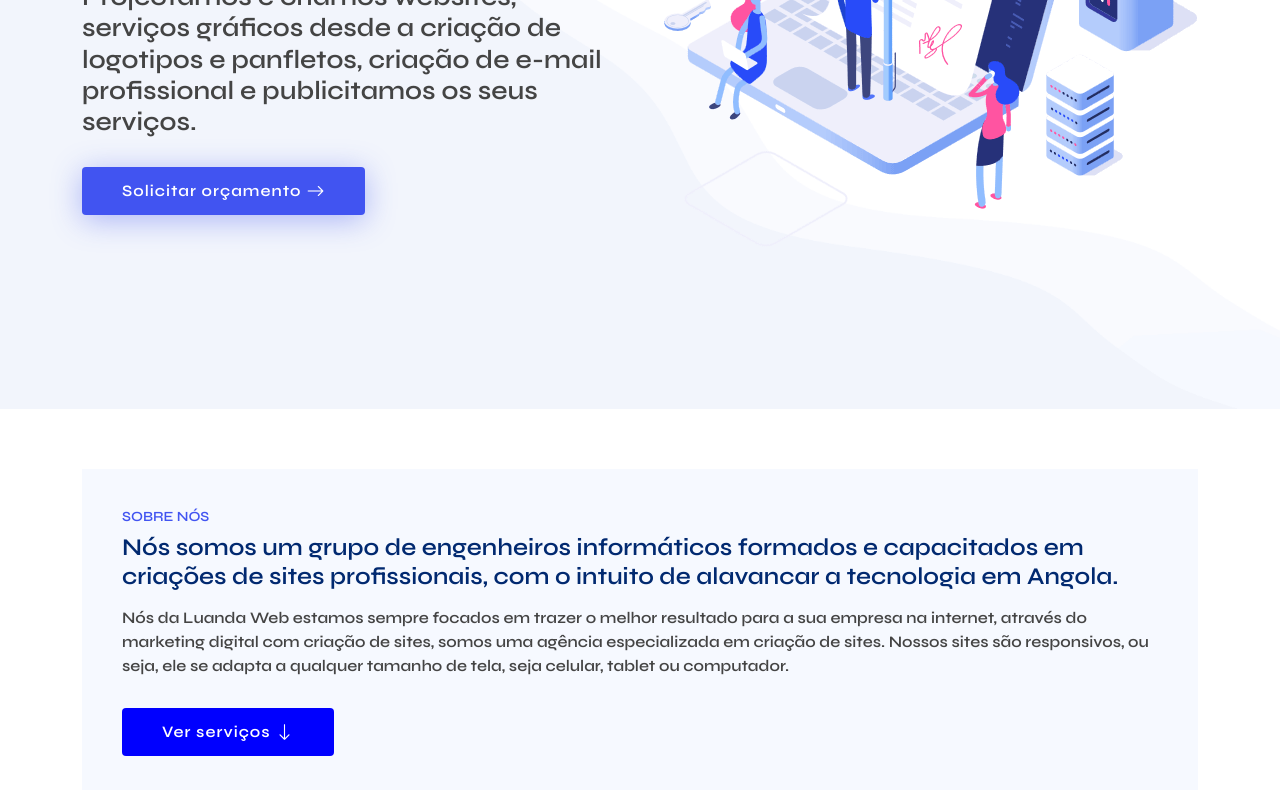
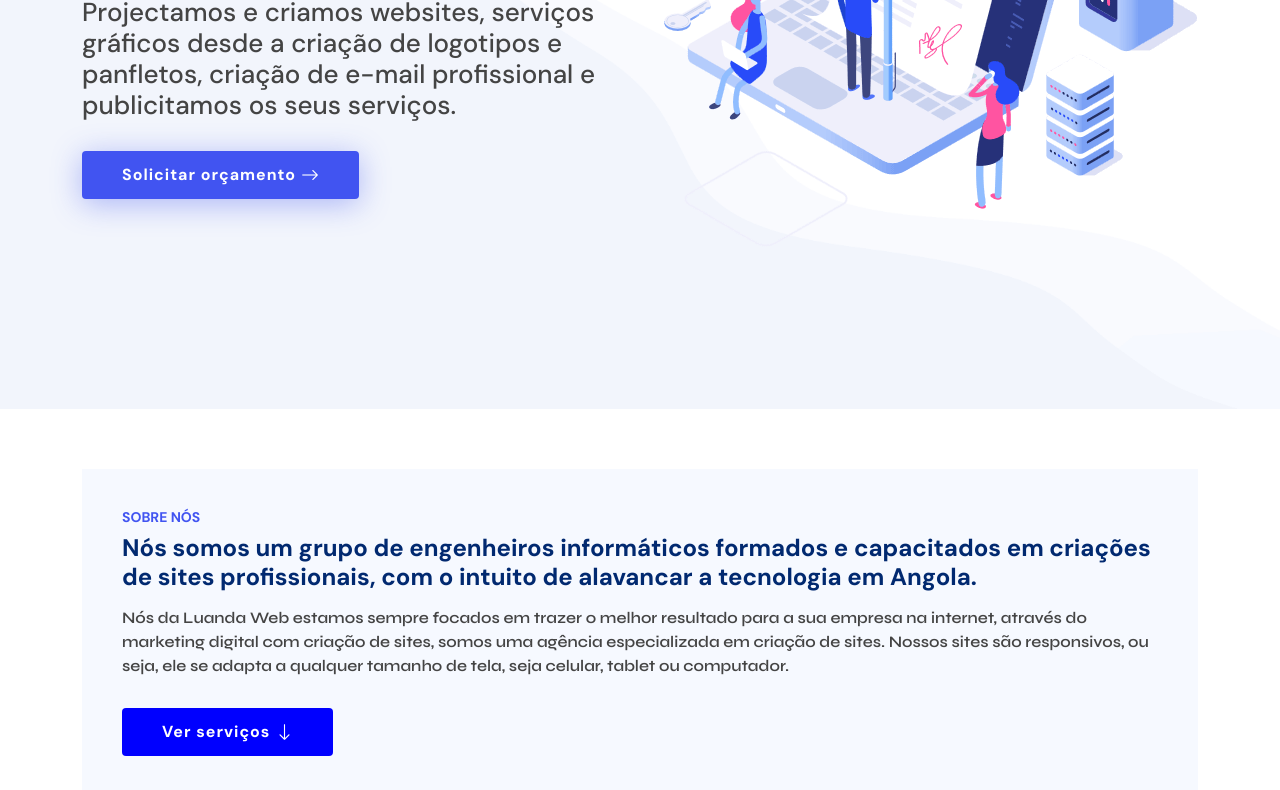
Before and after one commit to luandaweboficial/inicio, a plain HTML site: page index.html in a window 1280 px wide. Shown: the part 391-1181 px from the top of the page. Drawn offline with Linux system fonts and the light colour scheme.

Commit message:
Update fonte.css

```diff
--- a/fontes/fonte.css
+++ b/fontes/fonte.css
@@ -1,3 +1,5 @@
+@import url('https://fonts.googleapis.com/css2?family=DM+Sans:wght@400;500;700&display=swap');
+
 @font-face {
     font-family: 'poppins';
     src: url(Poppins-Regular.ttf);
@@ -5,9 +7,9 @@
     font-style: normal;
   }
   @font-face {
-    font-family: 'Kiesse';
+    font-family: 'DM Sans';
     src: url(Syne-SemiBold.ttf);
   }
   * {
-      font-family: 'Kiesse';
+      font-family: 'DM sans';
   }
```
